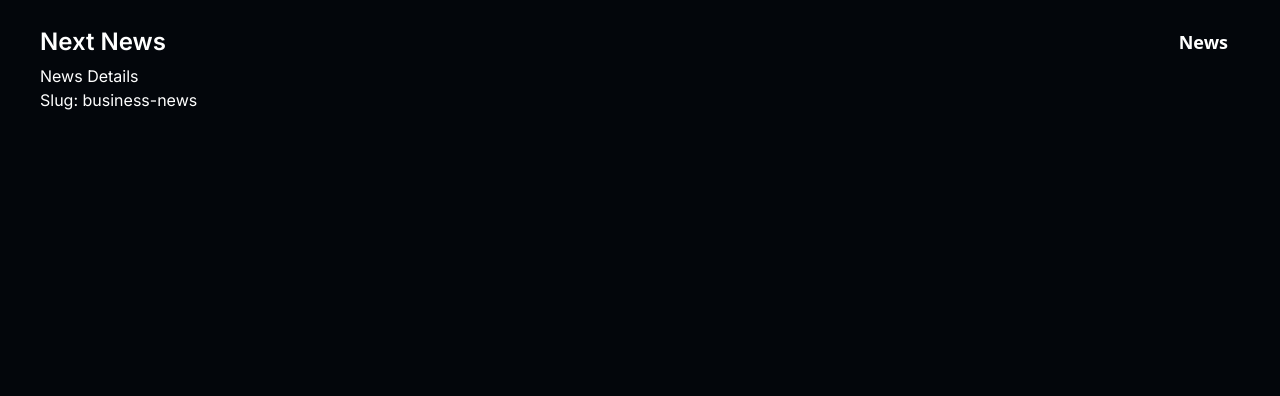
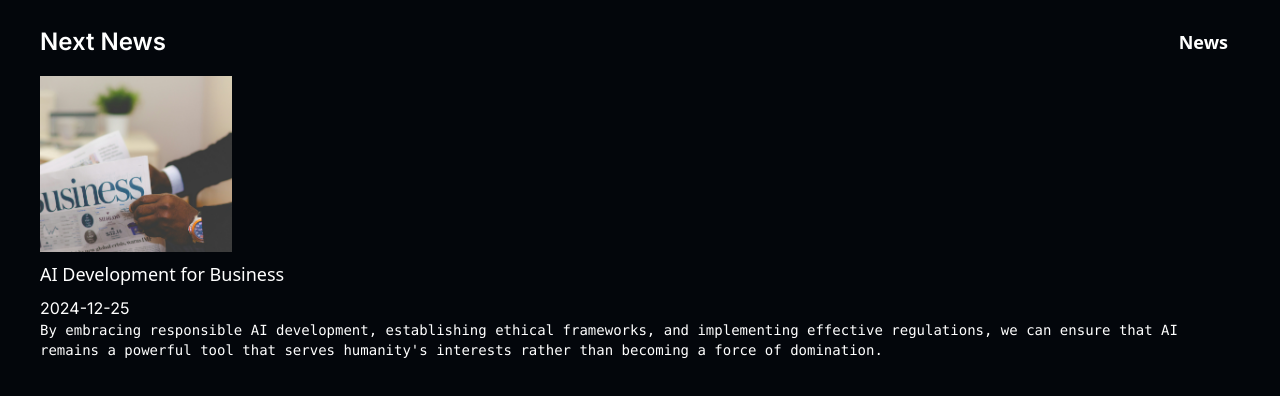
Before and after one commit to Shubratokumar/News-Portal---Next-app, a Next.js app: page /news/business-news in a window 1280 px wide. Shown: the top 396 px of the page. Built offline with nearby package versions, Linux system fonts and the light colour scheme.

Commit message:
specific news details page improved

```diff
--- a/app/news/NewsCard.jsx
+++ b/app/news/NewsCard.jsx
@@ -12,7 +12,7 @@ const NewsCard = ({ news }) => {
         priority
       />
       <h1 className="my-2 text-lg font-sans font-medium">{news.title}</h1>
-      <p className="text-sm font-light">{news.content}</p>
+      <p className="text-sm font-light line-clamp-2">{news.content}</p>
     </div>
   );
 };
--- a/app/news/[slug]/page.jsx
+++ b/app/news/[slug]/page.jsx
@@ -1,11 +1,26 @@
+import { DUMMY_NEWS } from "@/dummy-news";
+import Image from "next/image";
+
 const NewsDetails = ({ params }) => {
   const slug = params.slug;
-  console.log(params);
+  const newsItem = DUMMY_NEWS.find((newsItem) => newsItem.slug === slug);
+
   return (
-    <div className="text-white">
-      <h1>News Details</h1>
-      <h4>Slug: {slug} </h4>
-    </div>
+    <article className="text-white mt-3">
+      <header>
+        <Image
+          src={`/images/news/${newsItem.image}`}
+          alt={newsItem.title}
+          height={100}
+          width={100}
+          className="w-48 h-44 object-cover"
+          priority
+        />
+        <h1 className="my-2 text-lg font-sans font-medium">{newsItem.title}</h1>
+        <time dateTime={newsItem.date}>{newsItem.date}</time>
+      </header>
+      <p className="text-sm font-mono font-medium">{newsItem.content}</p>
+    </article>
   );
 };
 
--- a/app/news/page.jsx
+++ b/app/news/page.jsx
@@ -8,11 +8,11 @@ const NewsPage = () => {
       <h3 className="text-xl font-sans font-semibold text-white">
         Updated News
       </h3>
-      <ul className="grid grid-cols-1 gap-1 sm:grid-cols-3 sm:gap-5 mt-3 p-5">
+      <ul className="grid grid-cols-1 gap-1 sm:grid-cols-3 sm:gap-7 mt-3 p-5">
         {DUMMY_NEWS.map((newsItem) => (
           <li
             key={newsItem.id}
-            className="px-3 py-2 rounded-lg transition-colors ease-in-out text-white hover:bg-slate-200 hover:text-black"
+            className="px-3 py-2 rounded-lg transition-all ease-in-out text-white hover:bg-slate-800 hover:scale-105"
           >
             <Link href={`/news/${newsItem.slug}`}>
               <NewsCard news={newsItem} />
--- a/dummy-news.js
+++ b/dummy-news.js
@@ -4,6 +4,7 @@ export const DUMMY_NEWS = [
         slug: "gentleman-reading-news",
         title: "Will AI Replace Humans?",
         image: "gentleman.jpg",
+        date: "2024-12-24",
         content: "By embracing responsible AI development, establishing ethical frameworks, and implementing effective regulations, we can ensure that AI remains a powerful tool that serves humanity's interests rather than becoming a force of domination."
     },
     {
@@ -11,6 +12,7 @@ export const DUMMY_NEWS = [
         slug: "business-news",
         title: "AI Development for Business",
         image: "business.jpg",
+        date: "2024-12-25",
         content: "By embracing responsible AI development, establishing ethical frameworks, and implementing effective regulations, we can ensure that AI remains a powerful tool that serves humanity's interests rather than becoming a force of domination."
     },
     {
@@ -18,6 +20,7 @@ export const DUMMY_NEWS = [
         slug: "country-news",
         title: "New crisis exists in the US",
         image: "country.jpg",
+        date: "2024-12-21",
         content: "By embracing responsible AI development, establishing ethical frameworks, and implementing effective regulations, we can ensure that AI remains a powerful tool that serves humanity's interests rather than becoming a force of domination."
     },
     {
@@ -25,6 +28,7 @@ export const DUMMY_NEWS = [
         slug: "finance-news",
         title: "Financial Information",
         image: "finance.jpg",
+        date: "2024-12-23",
         content: "By embracing responsible AI development, establishing ethical frameworks, and implementing effective regulations, we can ensure that AI remains a powerful tool that serves humanity's interests rather than becoming a force of domination."
     },
     {
@@ -32,6 +36,7 @@ export const DUMMY_NEWS = [
         slug: "home-news",
         title: "New era of AI development",
         image: "home.jpg",
+        date: "2024-12-22",
         content: "By embracing responsible AI development, establishing ethical frameworks, and implementing effective regulations, we can ensure that AI remains a powerful tool that serves humanity's interests rather than becoming a force of domination."
     },
     {
@@ -39,6 +44,7 @@ export const DUMMY_NEWS = [
         slug: "others-news",
         title: "Global Warming Increases",
         image: "others.jpg",
+        date: "2024-12-12",
         content: "By embracing responsible AI development, establishing ethical frameworks, and implementing effective regulations, we can ensure that AI remains a powerful tool that serves humanity's interests rather than becoming a force of domination."
     },
 ]
```
